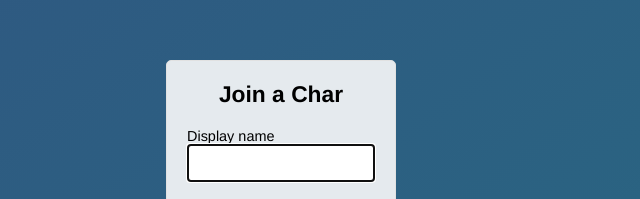
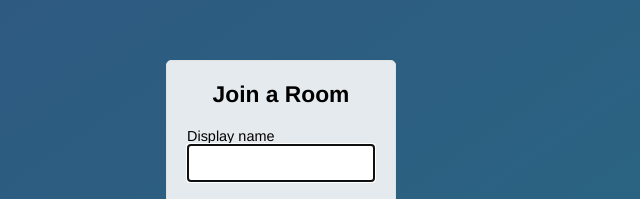
Before and after one commit to OscarDHdz/socketio-example, a website: page public/index.html in a window 1280 px wide. Shown: the part 200-399 px from the top of the page, 359-999 px from the left. Drawn offline with Linux system fonts and the light colour scheme.

```diff
--- a/public/index.html
+++ b/public/index.html
@@ -13,7 +13,7 @@
   <div class="centered-form__form">
     <form action="./chat.html">
       <div class="form-field">
-        <h3>Join a Char</h3>
+        <h3>Join a Room</h3>
       </div>
       <div class="form-field">
         <lable>Display name</lable>
```
Also changed, not shown: README.md, preview.PNG (added).
